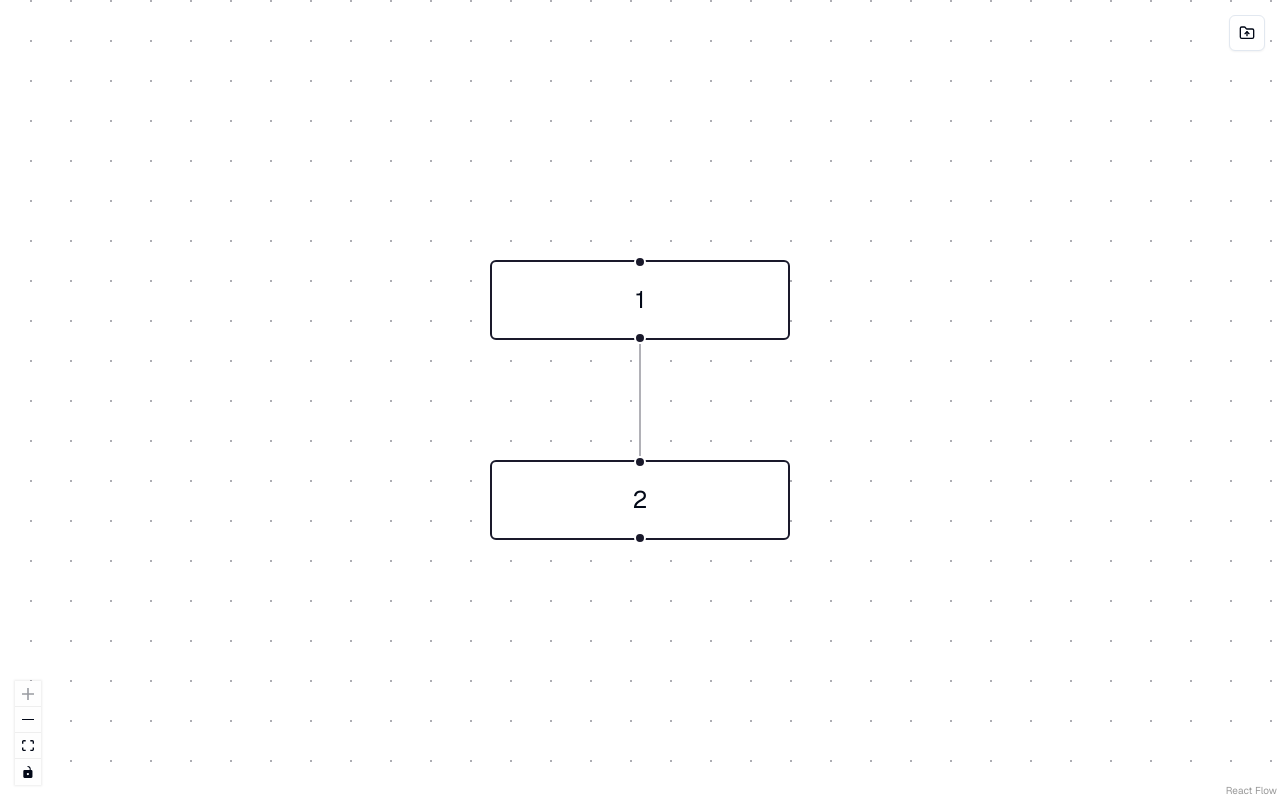
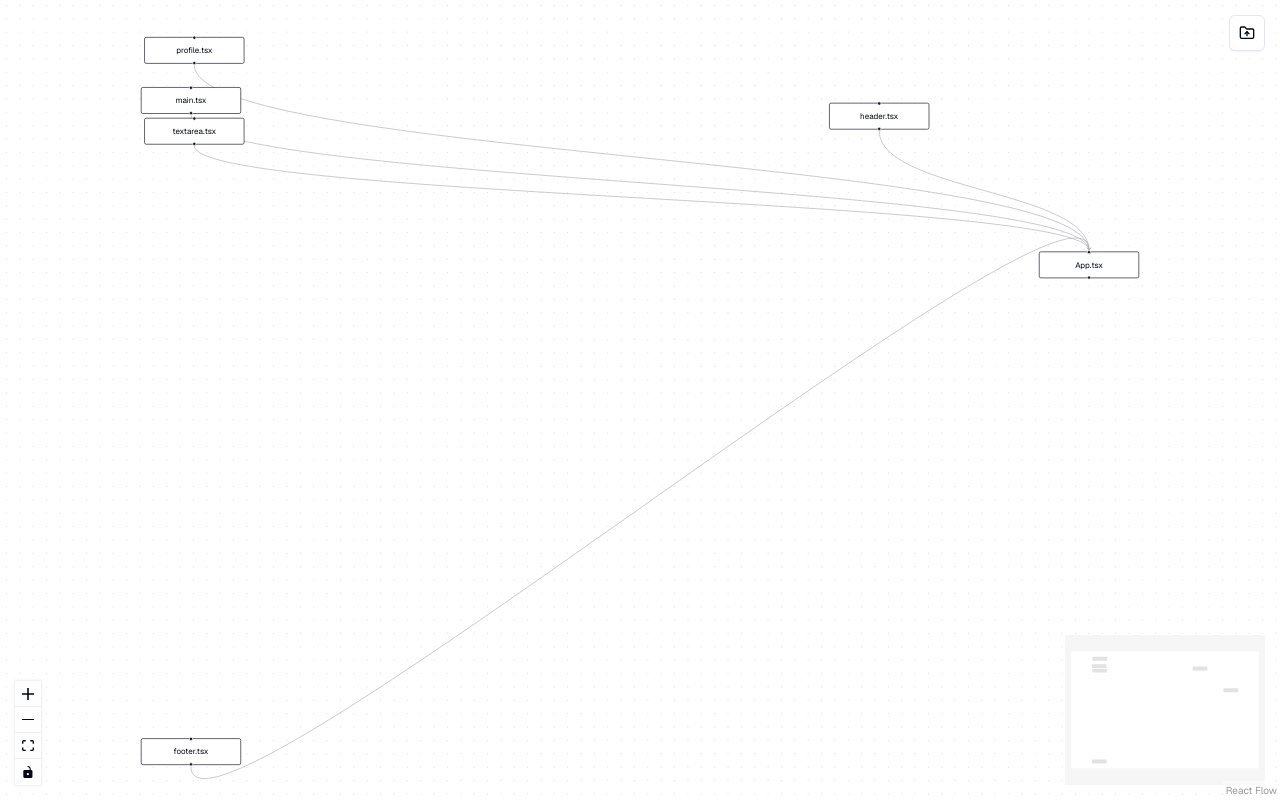
Before and after one commit to mitate-gengaku/react-dependencies-tree, a Next.js app in the folder src/: page /en in a window 1280 px wide. Built offline with nearby package versions, Linux system fonts and the light colour scheme.

Commit message:
feat: add new feature floating

```diff
--- a/src/app/[lang]/layout.tsx
+++ b/src/app/[lang]/layout.tsx
@@ -3,8 +3,10 @@ import { dir } from "i18next";
 import { Noto_Sans_JP } from "next/font/google";
 
 import type { Metadata } from "next";
+
 import "../globals.css";
 import "@xyflow/react/dist/style.css";
+import { Toaster } from "@/components/ui/sonner";
 
 const NotoSansJP = Noto_Sans_JP({
   weight: ["400", "500", "600", "700"],
@@ -13,8 +15,7 @@ const NotoSansJP = Noto_Sans_JP({
 });
 
 export const metadata: Metadata = {
-  title: "Create Next App",
-  description: "Generated by create next app",
+  title: "React Dependencies Tree | Reactコンポーネントの結合探索ツール",
 };
 
 export default function RootLayout({
@@ -30,6 +31,7 @@ export default function RootLayout({
         className={`${GeistSans.className} ${NotoSansJP.variable} antialiased`}
       >
         {children}
+        <Toaster position="top-right" richColors />
       </body>
     </html>
   );
--- a/src/components/libs/react-flow.tsx
+++ b/src/components/libs/react-flow.tsx
@@ -10,11 +10,12 @@ import {
   Controls,
   Background,
   OnConnect,
-  Connection,
   Panel,
+  MarkerType,
+  MiniMap,
 } from "@xyflow/react";
 import { CloudUploadIcon, FolderUpIcon } from "lucide-react";
-import React, { useCallback } from "react";
+import React, { DragEvent, DragEventHandler, useCallback, useState } from "react";
 
 import { Button } from "@/components/ui/button";
 import {
@@ -26,24 +27,94 @@ import {
 } from "@/components/ui/dialog";
 import { cn } from "@/utils/cn";
 import { Label } from "../ui/label";
-
-const initialNodes = [
-  { id: "1", position: { x: 0, y: 0 }, data: { label: "1" } },
-  { id: "2", position: { x: 0, y: 100 }, data: { label: "2" } },
-];
-const initialEdges = [{ id: "e1-2", source: "1", target: "2" }];
+import ImportExportAnalyzer from "@/feature/analyze";
+import { toast } from "sonner";
+import { Node } from "@/types/node";
+import { Edge } from "@/types/edge";
+import { initialNodes } from "@/const/node";
+import { initialEdges } from "@/const/edge";
 
 export const ComponentDependencies = () => {
-  const [nodes, _, onNodesChange] = useNodesState(initialNodes);
+  const [open, setOpen] = useState<boolean>(false);
+  const [isActive, setActive] = useState<boolean>(false);
+  const [nodes, setNodes, onNodesChange] = useNodesState(initialNodes);
   const [edges, setEdges, onEdgesChange] = useEdgesState(initialEdges);
+  const analyzer = new ImportExportAnalyzer();
+
+  const handleFolderChange = async (e: React.ChangeEvent<HTMLInputElement>) => {
+    const files = e.target.files;
+
+    await parseFiles(files)
+  };
+
+  const onDrop = async (e: React.DragEvent<HTMLLabelElement>) => {
+    const files = e.dataTransfer.files;
+
+    await parseFiles(files);
+  }
+
+  const parseFiles = async (files: FileList | null) => {
+    if (files) {
+      if (files.length > 500) {
+        toast.error("ファイルの個数は500以下にしてください。")
+        return;
+      }
+      const fileArray = Array.from(files);
+
+      try {
+        const componentGraph = await analyzer.generateComponentGraph(fileArray);
+        setNodes(componentGraph.nodes);
+        setEdges(componentGraph.edges)
+
+        toast.success("フォルダの解析に成功しました")
+        setOpen(false)
+      } catch (error) {
+        if ( error instanceof Error) {
+          toast.error('グラフ生成エラー: ' + error.message);
+        }
+        return error;
+      }
+    }
+  }
 
   const onConnect: OnConnect = useCallback(
-    (params: Connection) => setEdges((eds) => addEdge(params, eds)),
+    (params) =>
+      setEdges((eds) =>
+        addEdge<Edge>(
+          {
+            ...params,
+            type: 'floating',
+            markerEnd: { type: MarkerType.Arrow },
+          },
+          eds,
+        ),
+      ),
     [setEdges],
   );
 
+  const onDragEnter = (e: DragEvent<HTMLLabelElement>) => {
+    e.preventDefault();
+    e.stopPropagation();
+
+    setActive(true);
+  };
+
+  const onDragLeave = (e: DragEvent<HTMLLabelElement>) => {
+    e.preventDefault();
+    e.stopPropagation();
+
+    setActive(false);
+  };
+
+  const onDragOver = (e: DragEvent<HTMLLabelElement>) => {
+    e.preventDefault();
+    e.stopPropagation();
+
+    setActive(true);
+  };
+
   return (
-    <div style={{ width: "100vw", height: "100vh" }}>
+    <div className="w-screen h-screen">
       <ReactFlow
         nodes={nodes}
         edges={edges}
@@ -53,7 +124,10 @@ export const ComponentDependencies = () => {
         fitView
       >
         <Panel position="top-right">
-          <Dialog>
+          <Dialog
+            open={open}
+            onOpenChange={setOpen}
+            >
             <DialogTrigger asChild>
               <Button variant={"outline"} size={"icon"} className="bg-white">
                 <FolderUpIcon />
@@ -68,12 +142,12 @@ export const ComponentDependencies = () => {
                 htmlFor="file"
                 className={cn(
                   "flex h-56 w-full cursor-pointer flex-col items-center justify-center rounded-md border-2 border-dashed border-gray-300 bg-card transition-all hover:bg-gray-100 dark:border-gray-600 dark:bg-gray-700 dark:hover:border-gray-500 dark:hover:bg-gray-600",
-                  // isActive && "border-gray-600 bg-gray-100 dark:border-gray-500 dark:bg-gray-600",
+                  isActive && "border-gray-600 bg-gray-100 dark:border-gray-500 dark:bg-gray-600",
                 )}
-                // onDragEnter={onDragEnter}
-                // onDragLeave={onDragLeave}
-                // onDragOver={onDragOver}
-                // onDrop={onDrop}
+                onDragEnter={onDragEnter}
+                onDragLeave={onDragLeave}
+                onDragOver={onDragOver}
+                onDrop={onDrop}
               >
                 <div className="flex flex-col items-center justify-center pb-6 pt-5">
                   <CloudUploadIcon
@@ -96,6 +170,8 @@ export const ComponentDependencies = () => {
                   type="file"
                   accept=".md"
                   className="sr-only"
+                  value={""}
+                  onChange={handleFolderChange}
                   // @ts-expect-error
                   directory="true"
                   webkitdirectory="true"
@@ -106,6 +182,7 @@ export const ComponentDependencies = () => {
           </Dialog>
         </Panel>
         <Controls />
+        <MiniMap />
         <Background />
       </ReactFlow>
     </div>
--- /dev/null
+++ b/src/components/ui/sonner.tsx
@@ -0,0 +1,31 @@
+"use client"
+
+import { useTheme } from "next-themes"
+import { Toaster as Sonner } from "sonner"
+
+type ToasterProps = React.ComponentProps<typeof Sonner>
+
+const Toaster = ({ ...props }: ToasterProps) => {
+  const { theme = "system" } = useTheme()
+
+  return (
+    <Sonner
+      theme={theme as ToasterProps["theme"]}
+      className="toaster group"
+      toastOptions={{
+        classNames: {
+          toast:
+            "group toast group-[.toaster]:bg-background group-[.toaster]:text-foreground group-[.toaster]:border-border group-[.toaster]:shadow-lg",
+          description: "group-[.toast]:text-muted-foreground",
+          actionButton:
+            "group-[.toast]:bg-primary group-[.toast]:text-primary-foreground",
+          cancelButton:
+            "group-[.toast]:bg-muted group-[.toast]:text-muted-foreground",
+        },
+      }}
+      {...props}
+    />
+  )
+}
+
+export { Toaster }
--- /dev/null
+++ b/src/const/edge.ts
@@ -0,0 +1,87 @@
+import { Edge } from "@/types/edge";
+import { MarkerType } from "@xyflow/react";
+
+export const initialEdges: Edge[] = [
+  {
+      "id": "edge_node_55_App.tsx_31c76292-101b-4762-8776-b8a5390be06f_node_130_profile.tsx_b0f4dfa3-7e8f-4f3f-ab8b-113a881dcd3c_a185dc74-0589-4c21-bd42-3348c9786707",
+      "source": "node_130_profile.tsx_b0f4dfa3-7e8f-4f3f-ab8b-113a881dcd3c",
+      "target": "node_55_App.tsx_31c76292-101b-4762-8776-b8a5390be06f",
+      "sourceHandle": "",
+      "targetHandle": "",
+      "type": "floating",
+      "markerEnd": { type: MarkerType.Arrow }
+  },
+  {
+      "id": "edge_node_55_App.tsx_31c76292-101b-4762-8776-b8a5390be06f_node_128_form-input-file.tsx_56026e84-263d-4561-b3e7-f689fefd4280_270838c2-1867-44f4-8641-0338a3a12378",
+      "source": "node_128_form-input-file.tsx_56026e84-263d-4561-b3e7-f689fefd4280",
+      "target": "node_55_App.tsx_31c76292-101b-4762-8776-b8a5390be06f",
+      "sourceHandle": "",
+      "targetHandle": "",
+      "type": "floating",
+      "markerEnd": { type: MarkerType.Arrow }
+  },
+  {
+      "id": "edge_node_55_App.tsx_31c76292-101b-4762-8776-b8a5390be06f_node_122_textarea.tsx_178e8518-8ffa-4924-bc13-7ebff2351fa0_de98a63e-29a2-4f1e-bbc6-010cb7d4632c",
+      "source": "node_122_textarea.tsx_178e8518-8ffa-4924-bc13-7ebff2351fa0",
+      "target": "node_55_App.tsx_31c76292-101b-4762-8776-b8a5390be06f",
+      "sourceHandle": "",
+      "targetHandle": "",
+      "type": "floating",
+      "markerEnd": { type: MarkerType.Arrow }
+  },
+  {
+      "id": "edge_node_55_App.tsx_31c76292-101b-4762-8776-b8a5390be06f_node_120_use-update-user-profile.ts_5ea58055-6a70-4b6e-a7f1-fd3fca67171e_aaefcc5a-135b-4dbb-ae75-4470f73ab299",
+      "source": "node_120_use-update-user-profile.ts_5ea58055-6a70-4b6e-a7f1-fd3fca67171e",
+      "target": "node_55_App.tsx_31c76292-101b-4762-8776-b8a5390be06f",
+      "sourceHandle": "",
+      "targetHandle": "",
+      "type": "floating",
+      "markerEnd": { type: MarkerType.Arrow }
+  },
+  {
+      "id": "edge_node_55_App.tsx_31c76292-101b-4762-8776-b8a5390be06f_node_114_header.tsx_6709acf9-a627-4fee-986f-2f9a77836344_4862a257-e68f-4408-b18f-1c5a7605c760",
+      "source": "node_114_header.tsx_6709acf9-a627-4fee-986f-2f9a77836344",
+      "target": "node_55_App.tsx_31c76292-101b-4762-8776-b8a5390be06f",
+      "sourceHandle": "",
+      "targetHandle": "",
+      "type": "floating",
+      "markerEnd": { type: MarkerType.Arrow },
+
+  },
+  {
+      "id": "edge_node_55_App.tsx_31c76292-101b-4762-8776-b8a5390be06f_node_91_footer.ts_542e36cf-0c0c-4a69-a406-8e868838b00d_ef3f56a2-9a3f-49cc-aa31-235fb631f6bb",
+      "source": "node_91_footer.ts_542e36cf-0c0c-4a69-a406-8e868838b00d",
+      "target": "node_55_App.tsx_31c76292-101b-4762-8776-b8a5390be06f",
+      "sourceHandle": "",
+      "targetHandle": "",
+      "type": "floating",
+      "markerEnd": { type: MarkerType.Arrow }
+  },
+  {
+      "id": "edge_node_55_App.tsx_31c76292-101b-4762-8776-b8a5390be06f_node_6_button.tsx_1a41967d-a56f-4c84-99ce-e0f4edd1fba0_2e8f8337-e0f5-4519-b257-6d9c359a3a00",
+      "source": "node_6_button.tsx_1a41967d-a56f-4c84-99ce-e0f4edd1fba0",
+      "target": "node_55_App.tsx_31c76292-101b-4762-8776-b8a5390be06f",
+      "sourceHandle": "",
+      "targetHandle": "",
+      "type": "floating",
+      "markerEnd": { type: MarkerType.Arrow }
+  },
+  {
+      "id": "edge_node_55_App.tsx_31c76292-101b-4762-8776-b8a5390be06f_node_14_main.tsx_ace5b7d5-c361-4514-954e-9ee89f32159b_d245a747-d42b-47e6-8a5a-46024d59affb",
+      "source": "node_14_main.tsx_ace5b7d5-c361-4514-954e-9ee89f32159b",
+      "target": "node_55_App.tsx_31c76292-101b-4762-8776-b8a5390be06f",
+      "sourceHandle": "",
+      "targetHandle": "",
+      "type": "floating",
+      "markerEnd": { type: MarkerType.Arrow }
+  },
+  {
+      "id": "edge_node_55_App.tsx_31c76292-101b-4762-8776-b8a5390be06f_node_19_footer.tsx_d4e1f9be-f1b3-40ca-a425-348d73074e32_9d06d8b1-e46a-4f30-b9c9-bf5d8198ef1c",
+      "source": "node_19_footer.tsx_d4e1f9be-f1b3-40ca-a425-348d73074e32",
+      "target": "node_55_App.tsx_31c76292-101b-4762-8776-b8a5390be06f",
+      "sourceHandle": "",
+      "targetHandle": "",
+      "type": "floating",
+      "markerEnd": { type: MarkerType.Arrow }
+  },
+];
--- /dev/null
+++ b/src/const/node.ts
@@ -0,0 +1,82 @@
+import { Node } from "@/types/node";
+
+export const initialNodes: Node[] = [
+  {
+      "id": "node_14_main.tsx_ace5b7d5-c361-4514-954e-9ee89f32159b",
+      "label": "main.tsx",
+      "data": {
+          "label": "main.tsx",
+          "name": "label",
+          "color": "#D1F494"
+      },
+      "position": {
+          "x": 1272,
+          "y": 433
+      },
+  },
+  {
+      "id": "node_19_footer.tsx_d4e1f9be-f1b3-40ca-a425-348d73074e32",
+      "label": "footer.tsx",
+      "data": {
+          "label": "footer.tsx",
+          "name": "separator",
+          "color": "#AD90A5"
+      },
+      "position": {
+          "x": 1272,
+          "y": 1407.5
+      },
+  },
+  {
+      "id": "node_55_App.tsx_31c76292-101b-4762-8776-b8a5390be06f",
+      "label": "App.tsx",
+      "data": {
+          "label": "App.tsx",
+          "name": "profile",
+          "color": "#E8A646"
+      },
+      "position": {
+          "x": 2616,
+          "y": 679
+      },
+  },
+  {
+      "id": "node_114_header.tsx_6709acf9-a627-4fee-986f-2f9a77836344",
+      "label": "header.tsx",
+      "data": {
+          "label": "header.tsx",
+          "name": "layout",
+          "color": "#43D48D"
+      },
+      "position": {
+          "x": 2302,
+          "y": 456.5
+      },
+  },
+  {
+      "id": "node_122_textarea.tsx_178e8518-8ffa-4924-bc13-7ebff2351fa0",
+      "label": "textarea.tsx",
+      "data": {
+          "label": "textarea.tsx",
+          "name": "form-textarea",
+          "color": "#138945"
+      },
+      "position": {
+          "x": 1277,
+          "y": 479
+      },
+  },
+  {
+      "id": "node_130_profile.tsx_b0f4dfa3-7e8f-4f3f-ab8b-113a881dcd3c",
+      "label": "profile.tsx",
+      "data": {
+          "label": "profile.tsx",
+          "name": "form-input",
+          "color": "#D87D09"
+      },
+      "position": {
+          "x": 1277,
+          "y": 358
+      },
+  },
+];
--- a/src/feature/analyze.ts
+++ b/src/feature/analyze.ts
@@ -5,6 +5,8 @@ import { Edge } from "@/types/edge";
 import { FileAnalysis } from "@/types/file";
 import { Import } from "@/types/import";
 import { Node } from "@/types/node";
+import { v4 as uuidv4 } from 'uuid';
+import { MarkerType } from "@xyflow/react";
 
 class ImportExportAnalyzer {
   private nodes: Node[] = [];
@@ -109,12 +111,15 @@ class ImportExportAnalyzer {
       jsFiles.map((file) => this.analyzeFile(file)),
     );
 
+
     fileAnalyses.forEach((analysis, index) => {
-      const nodeId = `node_${index}`;
+      const id = uuidv4();
+      const nodeId = `node_${index}_${analysis.filePath}_${id}`;
       const node: Node = {
         id: nodeId,
+        label: analysis.filePath,
         data: {
-          label: analysis.fileName,
+          label: analysis.filePath,
           name: analysis.fileName,
           color: this.getRandomColor(),
         },
@@ -133,6 +138,7 @@ class ImportExportAnalyzer {
       const sourceComponent = this.componentMap.get(node.data.name);
       if (sourceComponent) {
         sourceComponent.imports.forEach((importItem) => {
+          const id = uuidv4();
           const targetComponentName = path.basename(
             importItem.source,
             path.extname(importItem.source),
@@ -143,9 +149,13 @@ class ImportExportAnalyzer {
 
           if (targetComponent) {
             this.edges.push({
-              id: `edge_${node.id}_${targetComponent[1].nodeId}`,
+              id: `edge_${node.id}_${targetComponent[1].nodeId}_${id}`,
               source: targetComponent[1].nodeId,
               target: node.id,
+              sourceHandle: "",
+              targetHandle: "",
+              type: "floating",
+              markerEnd: { type: MarkerType.Arrow }
             });
           }
         });
--- a/src/feature/elk-layout-calculator.ts
+++ b/src/feature/elk-layout-calculator.ts
@@ -29,7 +29,7 @@ export class ELKLayoutCalculator {
       children: this.nodes.map((node) => ({
         id: node.id,
         width: 150,
-        height: 50,
+        height: 25,
         labels: [{ text: node.data.name }],
       })),
       edges: this.edges.map((edge) => ({
--- a/src/package.json
+++ b/src/package.json
@@ -16,6 +16,7 @@
     "@radix-ui/react-dialog": "^1.1.2",
     "@radix-ui/react-label": "^2.1.0",
     "@radix-ui/react-slot": "^1.1.0",
+    "@radix-ui/react-toast": "^1.2.2",
     "@xyflow/react": "^12.3.5",
     "class-variance-authority": "^0.7.1",
     "clsx": "^2.1.1",
@@ -27,11 +28,14 @@
     "negotiator": "^1.0.0",
     "next": "15.0.3",
     "next-i18next": "^15.4.0",
+    "next-themes": "^0.4.4",
     "react": "^18.3.1",
     "react-dom": "^18.3.1",
     "react-i18next": "^15.1.3",
+    "sonner": "^1.7.0",
     "tailwind-merge": "^2.5.5",
-    "tailwindcss-animate": "^1.0.7"
+    "tailwindcss-animate": "^1.0.7",
+    "uuid": "^11.0.3"
   },
   "devDependencies": {
     "@types/negotiator": "^0.6.3",
--- a/src/types/node.ts
+++ b/src/types/node.ts
@@ -5,5 +5,9 @@ export interface Node {
     name: string;
     color: string;
   };
-  position: { x: number; y: number };
+  label: string;
+  position: {
+    x: number;
+    y: number;
+  };
 }
```
Also changed, not shown: src/types/edge.ts (+8 -0 lines), src/app/globals.css (line endings or trailing spaces), 1 other file (tests, documents, lock files or other folders).
